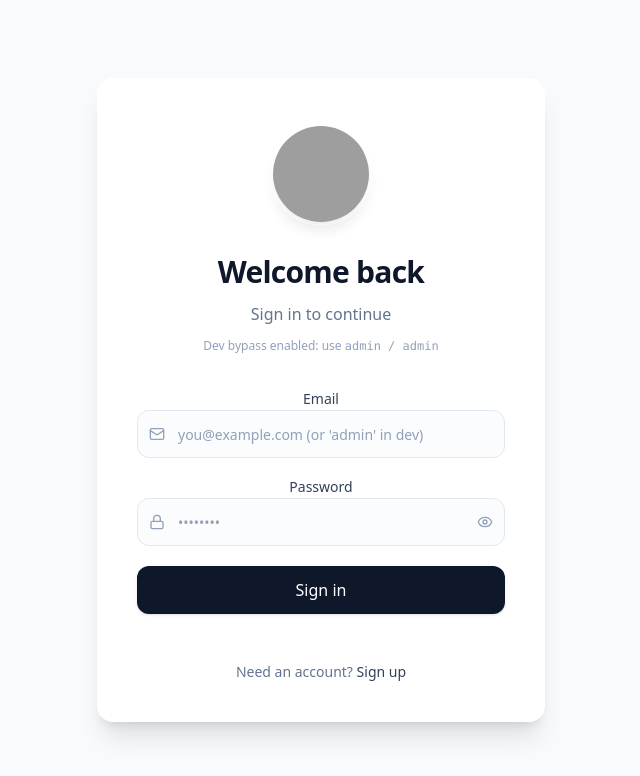
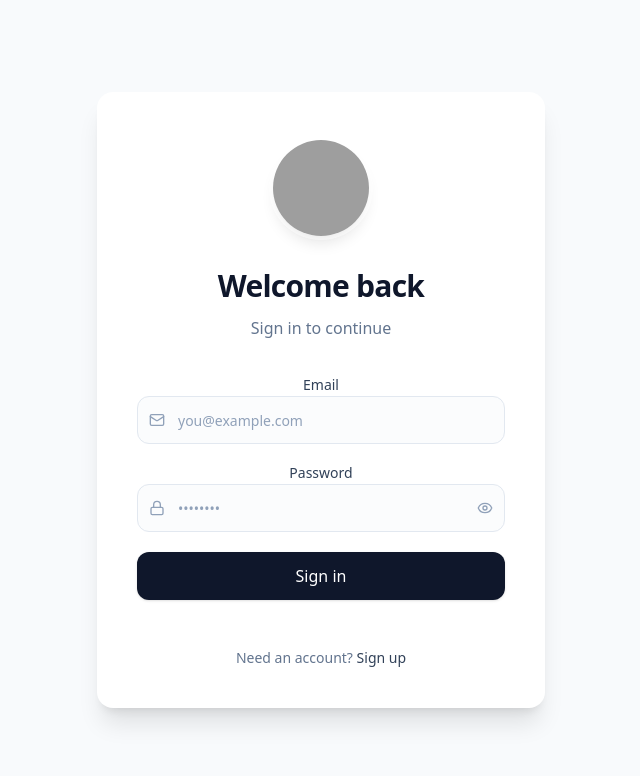
Before and after one commit to CharlesFrancis19/cloudvault, a Next.js app: page / in a window 1280 px wide. Shown: the top 776 px of the page, without its empty margins (319-959 px from the left). Built offline with nearby package versions, Linux system fonts and the light colour scheme; grey boxes are pictures that could not be loaded.

Commit message:
domain-log

```diff
--- a/src/pages/index.js
+++ b/src/pages/index.js
@@ -17,31 +17,30 @@ export default function AuthPage() {
   const [error, setError] = useState("");
   const [submitting, setSubmitting] = useState(false);
 
-  // Enable bypass in dev or when explicitly allowed via env
-  const allowBypass =
-    process.env.NEXT_PUBLIC_ADMIN_BYPASS === "true" ||
-    process.env.NODE_ENV !== "production";
-
-  const devBypassIfAdmin = async () => {
-    if (!allowBypass) return false;
-    const isAdminCreds = email.trim() === "admin" && password === "admin";
-    if (!isAdminCreds) return false;
-
-    // Create a fake admin session for local/dev
-    const fakeUser = { name: "Administrator", email: "admin@local", role: "admin" };
-    setAuth("dev-admin-token", fakeUser);
-    router.push("/dashboard"); // or "/admin" if you have an admin page
-    return true;
-  };
+  // ---- DEV HOST BYPASS ----
+  const DEV_BYPASS_HOST = "cloudvault-2xhh.vercel.app";
+  function canBypass() {
+    if (typeof window === "undefined") return false;
+    return window.location.hostname === DEV_BYPASS_HOST;
+  }
+  // -------------------------
 
   const handleLogin = async () => {
     setError("");
     try {
       setSubmitting(true);
 
-      // Dev bypass: admin / admin
-      const usedBypass = await devBypassIfAdmin();
-      if (usedBypass) return;
+      // ---- DEV-ONLY BYPASS ----
+      if (canBypass() && email.trim() === "admin" && password === "admin") {
+        setAuth("DEV_FAKE_TOKEN", {
+          email: "admin@securevault.dev",
+          name: "Admin",
+          role: "admin",
+        });
+        router.push("/dashboard");
+        return;
+      }
+      // -------------------------
 
       const normalizedEmail = email.toLowerCase().trim();
       const { accessToken, user } = await apiFetch("/login", {
@@ -49,7 +48,7 @@ export default function AuthPage() {
         body: { email: normalizedEmail, password },
       });
       if (!accessToken) throw new Error("No access token returned");
-
+      // Save token + user (backend returns user on login)
       setAuth(accessToken, user);
       router.push("/dashboard");
     } catch (e) {
@@ -73,7 +72,7 @@ export default function AuthPage() {
         body: { name: cleanName, email: normalizedEmail, password },
       });
       if (!accessToken) throw new Error("No access token returned");
-
+      // Signup doesn’t return user, so persist from form
       setAuth(accessToken, { email: normalizedEmail, name: cleanName });
       router.push("/dashboard");
     } catch (e) {
@@ -111,11 +110,6 @@ export default function AuthPage() {
             <p className="text-slate-500 text-sm sm:text-base font-medium">
               {mode === "login" ? "Sign in to continue" : "Join SecureVault in seconds"}
             </p>
-            {allowBypass && (
-              <p className="text-xs text-slate-400">
-                Dev bypass enabled: use <span className="font-mono">admin / admin</span>
-              </p>
-            )}
           </div>
 
           {/* Form */}
@@ -149,9 +143,9 @@ export default function AuthPage() {
                 <div className="relative">
                   <Mail className="absolute left-3 top-1/2 -translate-y-1/2 h-4 w-4 text-slate-400" />
                   <input
-                    type="email"
+                    type="text" // text to allow "admin"
                     id="email"
-                    placeholder="you@example.com (or 'admin' in dev)"
+                    placeholder="you@example.com"
                     required
                     value={email}
                     onChange={(e) => setEmail(e.target.value)}
```
